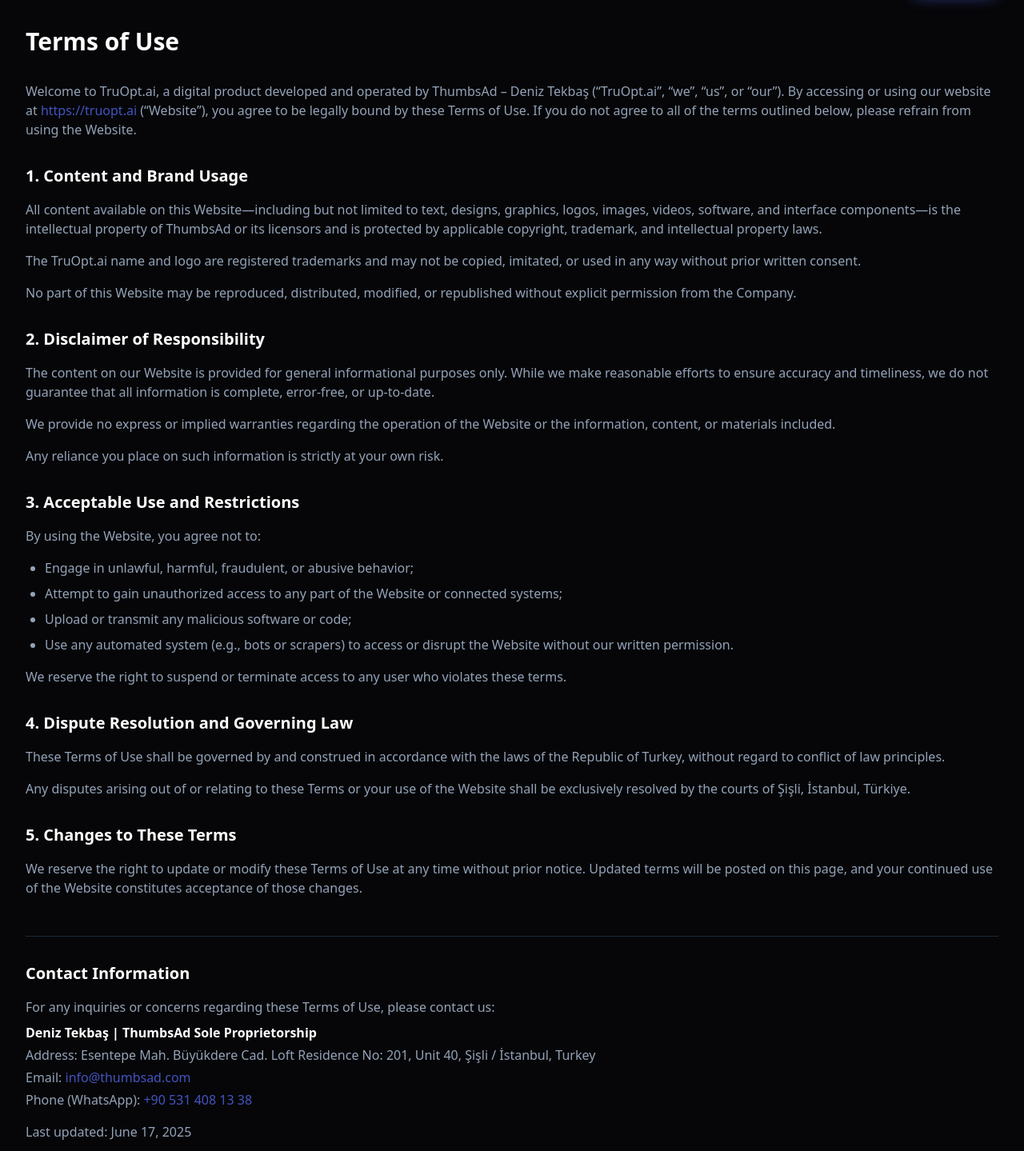
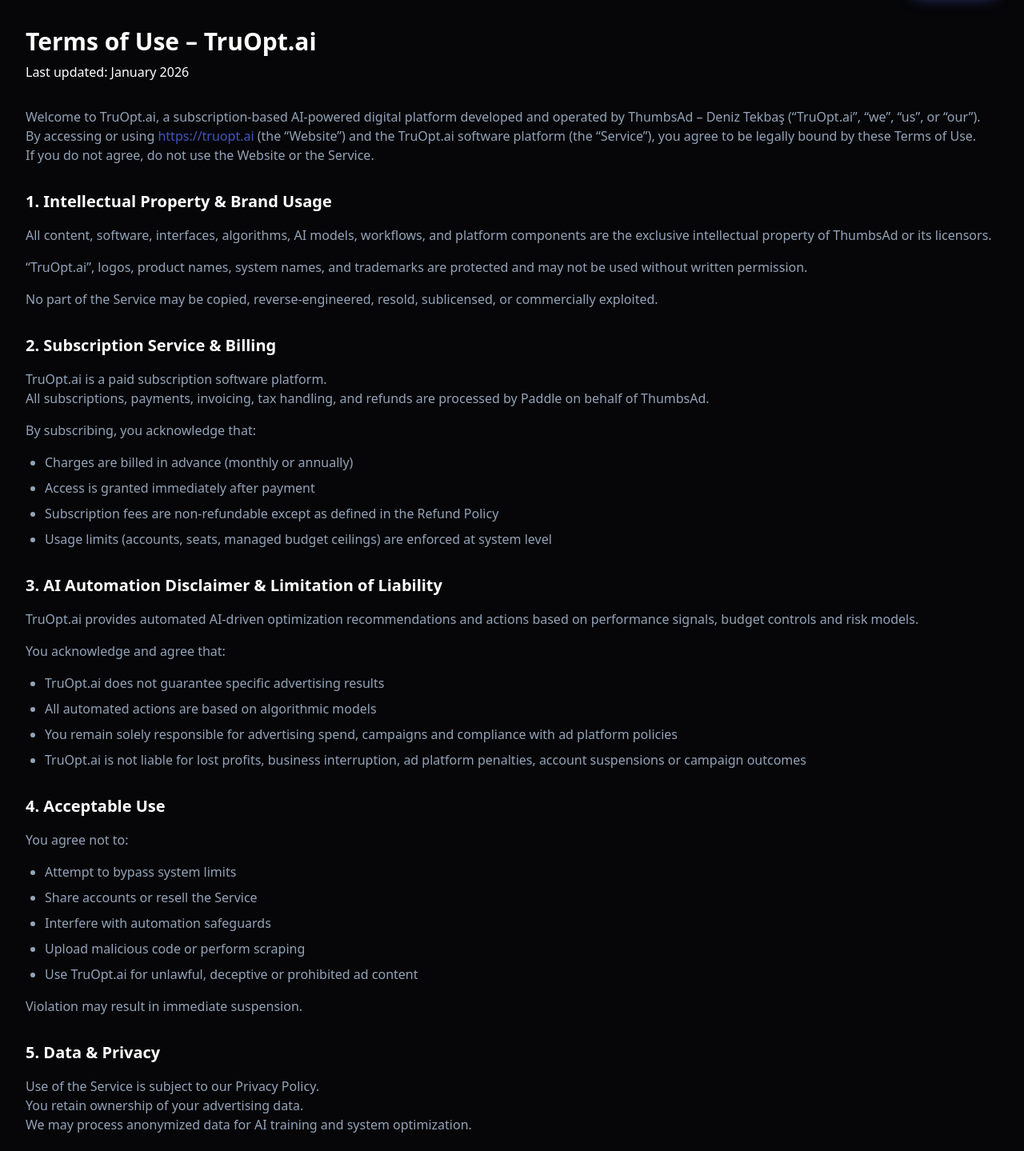
Before and after one commit to tekbasdeniz/truopt-v1-landing, a Next.js app: page /en/terms-of-use in a window 1280 px wide. Shown: the part 62-1501 px from the top of the page at 80% size. Built offline with nearby package versions, Linux system fonts and the light colour scheme.

Commit message:
[FEATURE] Update terms of use's content

```diff
--- a/components/legal/terms-of-use-content.tsx
+++ b/components/legal/terms-of-use-content.tsx
@@ -3,71 +3,97 @@
 export const TermsOfUseContent = () => {
     return (
         <div className="prose prose-invert max-w-none text-muted-foreground">
-            <h1 className="text-3xl font-bold text-foreground mb-8">Terms of Use</h1>
+            <h1 className="text-3xl font-bold text-foreground mb-2">Terms of Use – TruOpt.ai</h1>
+            <p className="mb-8 font-medium text-foreground">Last updated: January 2026</p>
 
             <p className="mb-6">
-                Welcome to TruOpt.ai, a digital product developed and operated by ThumbsAd – Deniz Tekbaş (“TruOpt.ai”, “we”, “us”, or “our”). By accessing or using our website at <a href="https://truopt.ai" className="text-primary hover:underline">https://truopt.ai</a> (“Website”), you agree to be legally bound by these Terms of Use. If you do not agree to all of the terms outlined below, please refrain from using the Website.
+                Welcome to TruOpt.ai, a subscription-based AI-powered digital platform developed and operated by ThumbsAd – Deniz Tekbaş (“TruOpt.ai”, “we”, “us”, or “our”). By accessing or using <a href="https://truopt.ai" className="text-primary hover:underline">https://truopt.ai</a> (the “Website”) and the TruOpt.ai software platform (the “Service”), you agree to be legally bound by these Terms of Use.
+                <br />
+                If you do not agree, do not use the Website or the Service.
             </p>
 
-            <h2 className="text-xl font-semibold text-foreground mt-8 mb-4">1. Content and Brand Usage</h2>
+            <h2 className="text-xl font-semibold text-foreground mt-8 mb-4">1. Intellectual Property & Brand Usage</h2>
             <p className="mb-4">
-                All content available on this Website—including but not limited to text, designs, graphics, logos, images, videos, software, and interface components—is the intellectual property of ThumbsAd or its licensors and is protected by applicable copyright, trademark, and intellectual property laws.
+                All content, software, interfaces, algorithms, AI models, workflows, and platform components are the exclusive intellectual property of ThumbsAd or its licensors.
             </p>
             <p className="mb-4">
-                The TruOpt.ai name and logo are registered trademarks and may not be copied, imitated, or used in any way without prior written consent.
+                “TruOpt.ai”, logos, product names, system names, and trademarks are protected and may not be used without written permission.
             </p>
             <p className="mb-6">
-                No part of this Website may be reproduced, distributed, modified, or republished without explicit permission from the Company.
+                No part of the Service may be copied, reverse-engineered, resold, sublicensed, or commercially exploited.
             </p>
 
-            <h2 className="text-xl font-semibold text-foreground mt-8 mb-4">2. Disclaimer of Responsibility</h2>
+            <h2 className="text-xl font-semibold text-foreground mt-8 mb-4">2. Subscription Service & Billing</h2>
             <p className="mb-4">
-                The content on our Website is provided for general informational purposes only. While we make reasonable efforts to ensure accuracy and timeliness, we do not guarantee that all information is complete, error-free, or up-to-date.
+                TruOpt.ai is a paid subscription software platform.
+                <br />
+                All subscriptions, payments, invoicing, tax handling, and refunds are processed by Paddle on behalf of ThumbsAd.
             </p>
+            <p className="mb-4">By subscribing, you acknowledge that:</p>
+            <ul className="list-disc pl-6 mb-6 space-y-2">
+                <li>Charges are billed in advance (monthly or annually)</li>
+                <li>Access is granted immediately after payment</li>
+                <li>Subscription fees are non-refundable except as defined in the Refund Policy</li>
+                <li>Usage limits (accounts, seats, managed budget ceilings) are enforced at system level</li>
+            </ul>
+
+            <h2 className="text-xl font-semibold text-foreground mt-8 mb-4">3. AI Automation Disclaimer & Limitation of Liability</h2>
             <p className="mb-4">
-                We provide no express or implied warranties regarding the operation of the Website or the information, content, or materials included.
+                TruOpt.ai provides automated AI-driven optimization recommendations and actions based on performance signals, budget controls and risk models.
             </p>
+            <p className="mb-4">You acknowledge and agree that:</p>
+            <ul className="list-disc pl-6 mb-6 space-y-2">
+                <li>TruOpt.ai does not guarantee specific advertising results</li>
+                <li>All automated actions are based on algorithmic models</li>
+                <li>You remain solely responsible for advertising spend, campaigns and compliance with ad platform policies</li>
+                <li>TruOpt.ai is not liable for lost profits, business interruption, ad platform penalties, account suspensions or campaign outcomes</li>
+            </ul>
+
+            <h2 className="text-xl font-semibold text-foreground mt-8 mb-4">4. Acceptable Use</h2>
+            <p className="mb-4">You agree not to:</p>
+            <ul className="list-disc pl-6 mb-4 space-y-2">
+                <li>Attempt to bypass system limits</li>
+                <li>Share accounts or resell the Service</li>
+                <li>Interfere with automation safeguards</li>
+                <li>Upload malicious code or perform scraping</li>
+                <li>Use TruOpt.ai for unlawful, deceptive or prohibited ad content</li>
+            </ul>
             <p className="mb-6">
-                Any reliance you place on such information is strictly at your own risk.
+                Violation may result in immediate suspension.
             </p>
 
-            <h2 className="text-xl font-semibold text-foreground mt-8 mb-4">3. Acceptable Use and Restrictions</h2>
-            <p className="mb-4">By using the Website, you agree not to:</p>
-            <ul className="list-disc pl-6 mb-4 space-y-2">
-                <li>Engage in unlawful, harmful, fraudulent, or abusive behavior;</li>
-                <li>Attempt to gain unauthorized access to any part of the Website or connected systems;</li>
-                <li>Upload or transmit any malicious software or code;</li>
-                <li>Use any automated system (e.g., bots or scrapers) to access or disrupt the Website without our written permission.</li>
-            </ul>
-            <p className="mb-6">
-                We reserve the right to suspend or terminate access to any user who violates these terms.
+            <h2 className="text-xl font-semibold text-foreground mt-8 mb-4">5. Data & Privacy</h2>
+            <p className="mb-4">
+                Use of the Service is subject to our Privacy Policy.
+                <br />
+                You retain ownership of your advertising data.
+                <br />
+                We may process anonymized data for AI training and system optimization.
             </p>
 
-            <h2 className="text-xl font-semibold text-foreground mt-8 mb-4">4. Dispute Resolution and Governing Law</h2>
-            <p className="mb-4">
-                These Terms of Use shall be governed by and construed in accordance with the laws of the Republic of Turkey, without regard to conflict of law principles.
-            </p>
+            <h2 className="text-xl font-semibold text-foreground mt-8 mb-4">6. Termination</h2>
             <p className="mb-6">
-                Any disputes arising out of or relating to these Terms or your use of the Website shall be exclusively resolved by the courts of Şişli, İstanbul, Türkiye.
+                We may suspend or terminate access if you violate these Terms, applicable law, or payment obligations.
             </p>
 
-            <h2 className="text-xl font-semibold text-foreground mt-8 mb-4">5. Changes to These Terms</h2>
+            <h2 className="text-xl font-semibold text-foreground mt-8 mb-4">7. Governing Law & Jurisdiction</h2>
             <p className="mb-6">
-                We reserve the right to update or modify these Terms of Use at any time without prior notice. Updated terms will be posted on this page, and your continued use of the Website constitutes acceptance of those changes.
+                These Terms are governed by the laws of the Republic of Turkey.
+                <br />
+                Exclusive jurisdiction: Şişli Courts and Enforcement Offices – İstanbul, Türkiye.
+            </p>
+
+            <h2 className="text-xl font-semibold text-foreground mt-8 mb-4">8. Modifications</h2>
+            <p className="mb-6">
+                We may update these Terms at any time. Continued use constitutes acceptance.
             </p>
 
             <div className="border-t border-border pt-8 mt-12">
                 <h2 className="text-xl font-semibold text-foreground mb-4">Contact Information</h2>
-                <p className="mb-2">For any inquiries or concerns regarding these Terms of Use, please contact us:</p>
-                <p className="font-semibold text-foreground mb-1">Deniz Tekbaş | ThumbsAd Sole Proprietorship</p>
-                <p className="mb-1">Address: Esentepe Mah. Büyükdere Cad. Loft Residence No: 201, Unit 40, Şişli / İstanbul, Turkey</p>
+                <p className="font-semibold text-foreground mb-1">ThumbsAd – Deniz Tekbaş</p>
+                <p className="mb-1">Address: Esentepe Mah. Büyükdere Cad. Loft Residence No: 201 / 40 Şişli, İstanbul, Türkiye</p>
                 <p className="mb-1">Email: <a href="mailto:info@thumbsad.com" className="text-primary hover:underline">info@thumbsad.com</a></p>
-                <p className="mb-4">Phone (WhatsApp): <a href="https://wa.me/905314081338" className="text-primary hover:underline">+90 531 408 13 38</a></p>
-
-                <p className="mb-2">Last updated: June 17, 2025</p>
-                <p className="font-medium text-foreground">
-                    TruOpt.ai is a professional digital platform legally owned and operated by ThumbsAd.
-                </p>
+                <p className="mb-4">Phone: <a href="tel:+908503035772" className="text-primary hover:underline">+90 850 303 57 72</a></p>
             </div>
         </div>
     )
```
